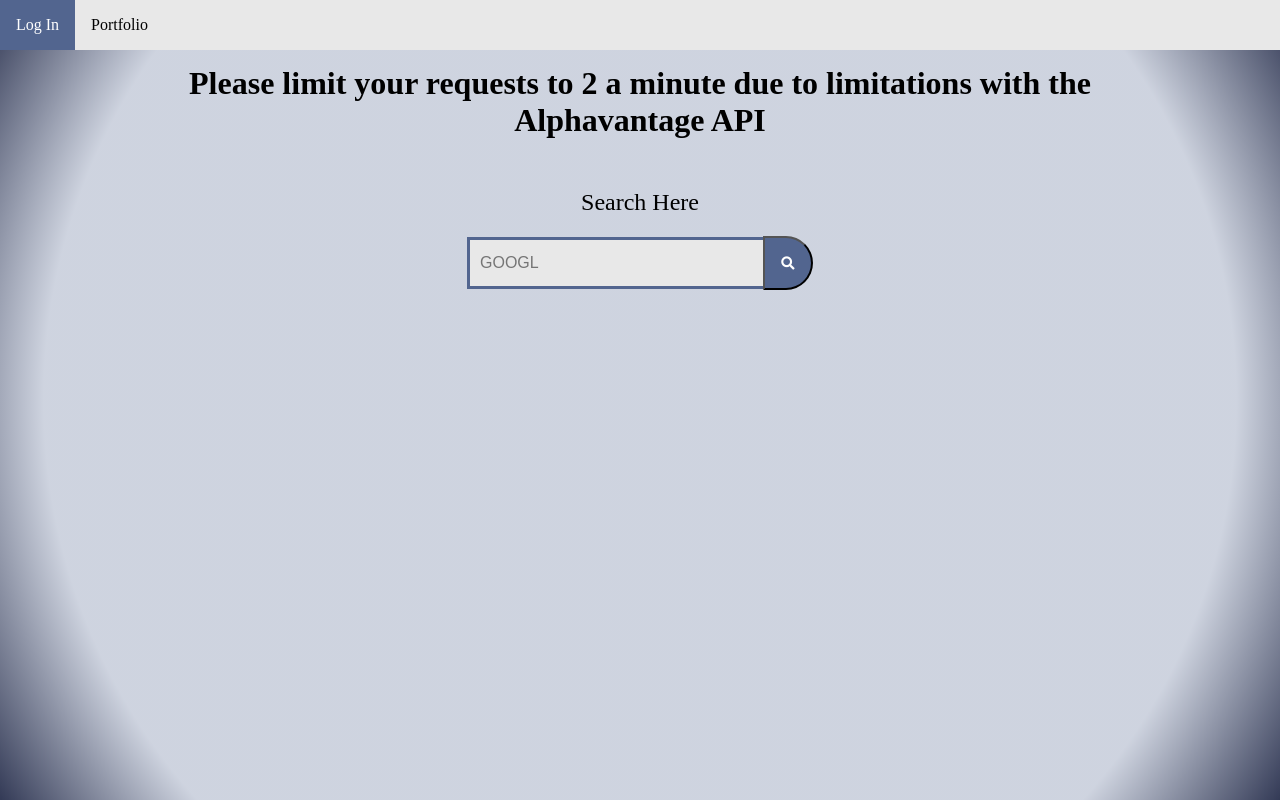
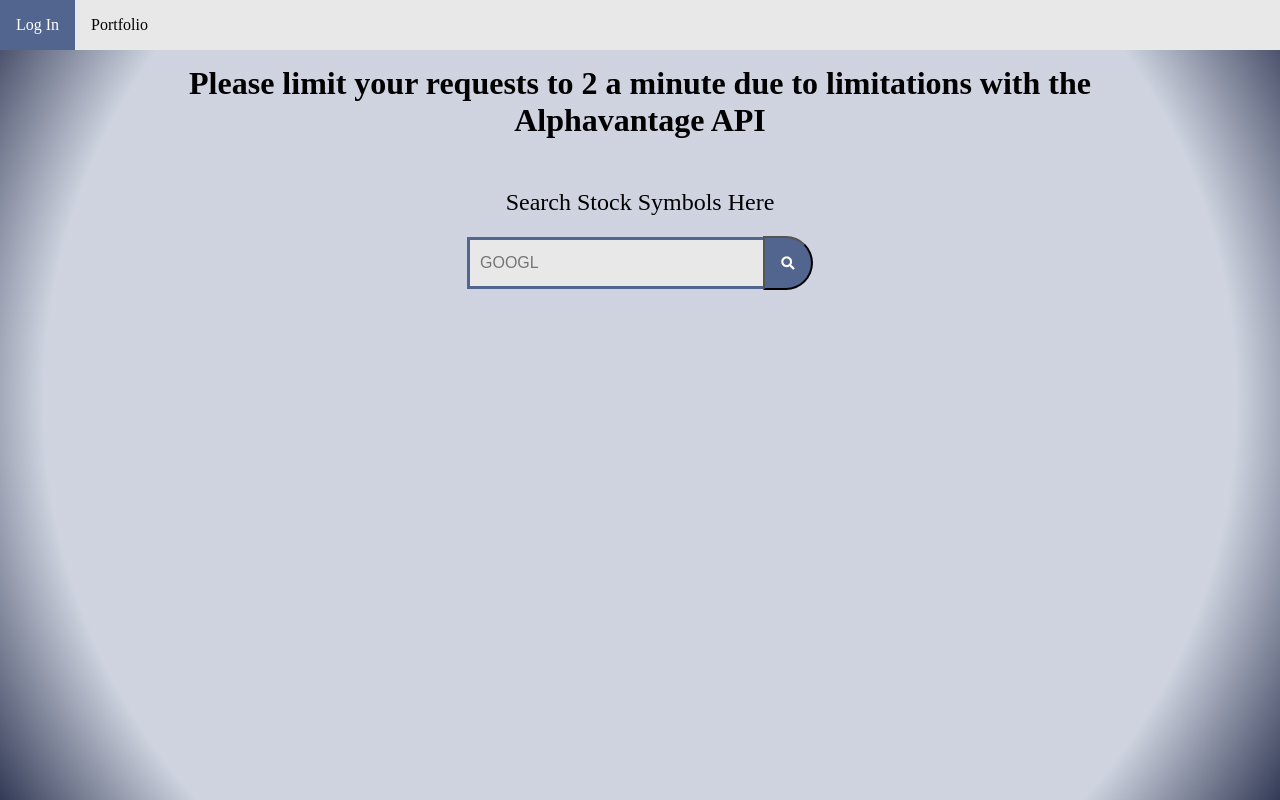
Before and after one commit to Brian-OCarroll/Micro-Manager-Final, a website: page public/stocksearch.html in a window 1280 px wide. Drawn offline with nearby package versions, Linux system fonts and the light colour scheme.

Commit message:
changed h1 to better inform user of purpose

```diff
--- a/public/stocksearch.html
+++ b/public/stocksearch.html
@@ -22,7 +22,7 @@
     <main role="main">
         <h1 class="tip">Please limit your requests to 2 a minute due to limitations with the Alphavantage API</h1>
         <form action="/stockpull" method="GET" class="stock-search-form">
-            <label for="stockSearchBox">Search Here</label>
+            <label for="stockSearchBox">Search Stock Symbols Here</label>
             <input type="text" id="stockSearchBox" class="search-query" placeholder="GOOGL" name='query'>
             <button type="submit" class="form-submit-button"><i class="fa fa-search"></i></button>
         </form>
```
